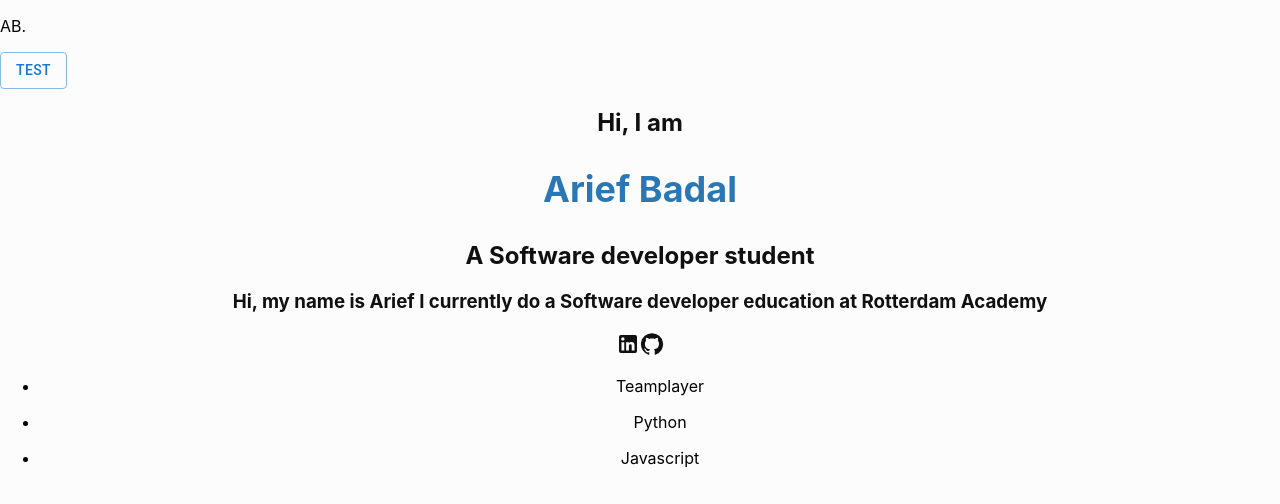
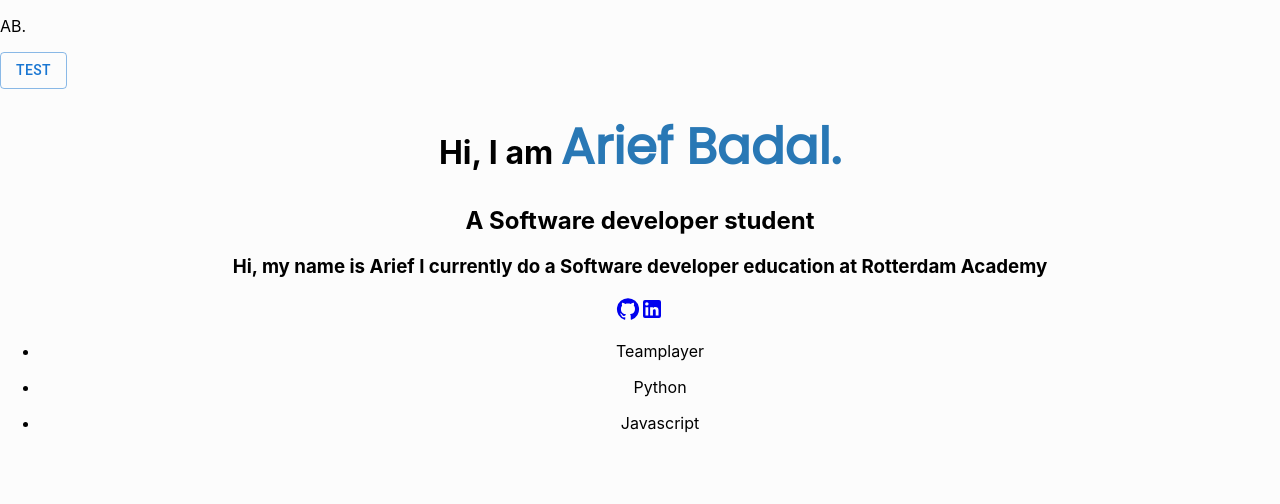
Before and after one commit to AriefBadal23/portofolio-website, a React (Create React App) app: page / in a window 1280 px wide. Shown: the top 504 px of the page. Built offline with nearby package versions, Linux system fonts and the light colour scheme.

Commit message:
Refactor About component

```diff
--- a/src/components/About/About.css
+++ b/src/components/About/About.css
@@ -1,8 +1,14 @@
 .about-section{
-    color: rgb(15, 16, 15);
+    color: rgb(#444444);
     text-align: center;
 }
 
 .about-name{
     color: #2978b5;
+    font-size: larger;
+    font-size: 50px;
+    font-weight: bolder;
+    font-family: 'Poppins', sans-serif;
+    line-height: 1.5;
+
 }
--- a/src/components/About/About.js
+++ b/src/components/About/About.js
@@ -9,11 +9,12 @@ function About() {
     } } = about;
     return (
         <div className='about-section'>
-            <h2>Hi, I am <h2 className='about-name'>{name}</h2></h2>
+            <h1>Hi, I am  <span className='about-name'>{name}.</span></h1>
             <h2 className='about-role'>A {role}</h2>
             <h3>{description}</h3>
-            <LinkedInIcon /><a href={linkedin}></a>
-            <GitHubIcon /><a href={github}></a>
+
+            <a href={github}><GitHubIcon /></a>
+            <a href={linkedin}><LinkedInIcon /></a>
         </div>
     );
 }
```
